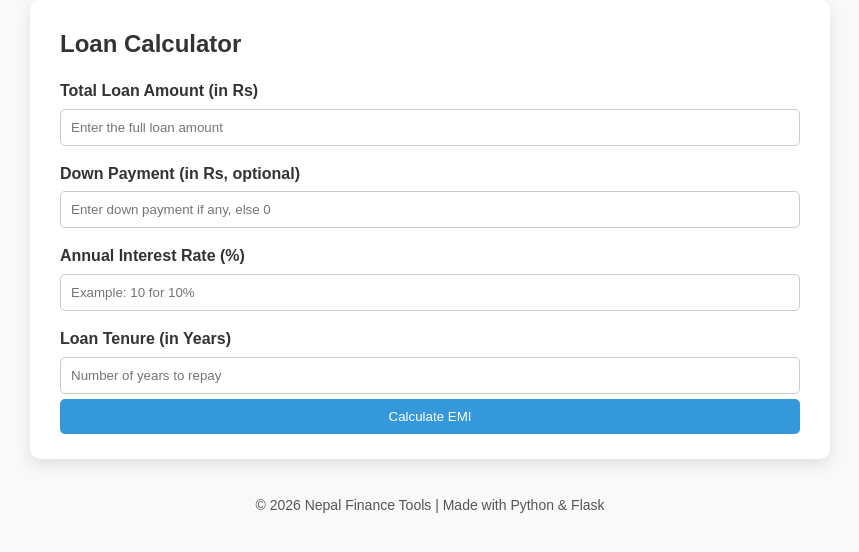
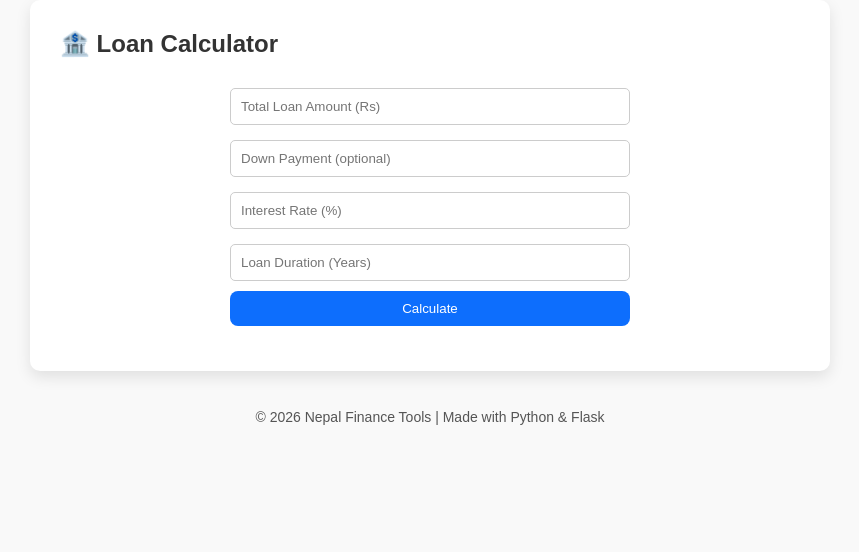
Before and after one commit to Sawbean/nepal-finance-tools, a Flask app: page /loan in a window 1280 px wide. Shown: the part 164-716 px from the top of the page, without its empty margins (210-1069 px from the left). Run offline with Flask 3, Linux system fonts and the light colour scheme.

Commit message:
Improve UI and add input summary to all tools

```diff
--- a/app.py
+++ b/app.py
@@ -13,42 +13,61 @@ def emi():
     emi_value = None
     total_payment = None
     total_interest = None
+    principal = None
+    rate = None
+    years = None
 
     if request.method == "POST":
-        # Get form data
-        P = float(request.form["principal"])
-        R = float(request.form["rate"])
-        N = float(request.form["years"]) * 12  # convert years to months
-        monthly_rate = R / (12 * 100)
+        principal = float(request.form["principal"])
+        rate = float(request.form["rate"])
+        years = float(request.form["years"])
 
-        # EMI formula
-        emi_value = round(P * monthly_rate * (1 + monthly_rate)**N / ((1 + monthly_rate)**N - 1), 2)
+        N = years * 12
+        monthly_rate = rate / (12 * 100)
+
+        emi_value = round(
+            principal * monthly_rate * (1 + monthly_rate)**N /
+            ((1 + monthly_rate)**N - 1), 2
+        )
+
         total_payment = round(emi_value * N, 2)
-        total_interest = round(total_payment - P, 2)
+        total_interest = round(total_payment - principal, 2)
 
     return render_template(
         "emi.html",
         emi=emi_value,
         total_payment=total_payment,
-        total_interest=total_interest
+        total_interest=total_interest,
+        principal=principal,
+        rate=rate,
+        years=years
     )
 @app.route("/loan", methods=["GET", "POST"])
 def loan():
     emi_value = None
     total_payment = None
     total_interest = None
+    principal = None
+    down_payment = None
     principal_after_down = None
+    rate = None
+    years = None
 
     if request.method == "POST":
-        P = float(request.form["principal"])
+        principal = float(request.form["principal"])
         down_payment = float(request.form.get("down_payment", 0))
-        principal_after_down = P - down_payment
-        R = float(request.form["rate"])
-        N = float(request.form["years"]) * 12
-        monthly_rate = R / (12 * 100)
+        principal_after_down = principal - down_payment
+        rate = float(request.form["rate"])
+        years = float(request.form["years"])
 
-        # EMI formula
-        emi_value = round(principal_after_down * monthly_rate * (1 + monthly_rate)**N / ((1 + monthly_rate)**N - 1), 2)
+        N = years * 12
+        monthly_rate = rate / (12 * 100)
+
+        emi_value = round(
+            principal_after_down * monthly_rate * (1 + monthly_rate)**N /
+            ((1 + monthly_rate)**N - 1), 2
+        )
+
         total_payment = round(emi_value * N, 2)
         total_interest = round(total_payment - principal_after_down, 2)
 
@@ -57,22 +76,35 @@ def loan():
         emi=emi_value,
         total_payment=total_payment,
         total_interest=total_interest,
-        principal_after_down=principal_after_down
+        principal=principal,
+        down_payment=down_payment,
+        principal_after_down=principal_after_down,
+        rate=rate,
+        years=years
     )
 
 @app.route("/fuel", methods=["GET", "POST"])
 def fuel():
     total_cost = None
+    distance = None
+    mileage = None
+    price = None
 
     if request.method == "POST":
         distance = float(request.form["distance"])
         mileage = float(request.form["mileage"])
         price = float(request.form["price"])
-
-        # Fuel cost formula
         total_cost = round((distance / mileage) * price, 2)
 
-    return render_template("fuel.html", total_cost=total_cost)
+    return render_template(
+        "fuel.html",
+        total_cost=total_cost,
+        distance=distance,
+        mileage=mileage,
+        price=price
+    )
+
+
 
 
 if __name__ == "__main__":
--- a/static/style.css
+++ b/static/style.css
@@ -150,3 +150,64 @@ footer {
         flex-direction: column;
     }
 }
+
+.result-box {
+    max-width: 500px;
+    margin: 30px auto;
+    padding: 20px;
+    border-radius: 12px;
+    background: #f8f9fa;
+    box-shadow: 0 6px 15px rgba(0,0,0,0.1);
+}
+
+
+.form-box {
+    max-width: 400px;
+    margin: 20px auto;
+    display: flex;
+    flex-direction: column;
+    gap: 10px;
+}
+
+.form-box input {
+    padding: 10px;
+    border-radius: 8px;
+    border: 1px solid #ccc;
+}
+
+.form-box button {
+    padding: 10px;
+    border-radius: 8px;
+    border: none;
+    background-color: #0d6efd;
+    color: white;
+    cursor: pointer;
+}
+
+.form-box button:hover {
+    background-color: #084298;
+}
+
+.result-box {
+    max-width: 500px;
+    margin: 30px auto;
+    padding: 20px;
+    border-radius: 12px;
+    background: #f8f9fa;
+    box-shadow: 0 5px 15px rgba(0,0,0,0.1);
+}
+
+.input-summary p,
+.calculation-result p {
+    margin: 6px 0;
+}
+
+.result-box h3 {
+    text-align: center;
+    margin-bottom: 15px;
+}
+
+.input-summary,
+.calculation-result {
+    margin: 10px 0;
+}
--- a/templates/loan.html
+++ b/templates/loan.html
@@ -1,31 +1,38 @@
 {% extends "base.html" %}
-
 {% block title %}Loan Calculator{% endblock %}
 
 {% block content %}
-<h2>Loan Calculator</h2>
-<form method="POST">
-    <label>Total Loan Amount (in Rs)</label>
-    <input type="number" name="principal" placeholder="Enter the full loan amount" required>
 
-    <label>Down Payment (in Rs, optional)</label>
-    <input type="number" name="down_payment" placeholder="Enter down payment if any, else 0">
+<h2>🏦 Loan Calculator</h2>
 
-    <label>Annual Interest Rate (%)</label>
-    <input type="number" name="rate" step="0.01" placeholder="Example: 10 for 10%" required>
-
-    <label>Loan Tenure (in Years)</label>
-    <input type="number" name="years" placeholder="Number of years to repay" required>
-
-    <input type="submit" value="Calculate EMI">
+<form method="POST" class="form-box">
+    <input type="number" name="principal" placeholder="Total Loan Amount (Rs)" value="{{ principal or '' }}" required>
+    <input type="number" name="down_payment" placeholder="Down Payment (optional)" value="{{ down_payment or '' }}">
+    <input type="number" step="0.01" name="rate" placeholder="Interest Rate (%)" value="{{ rate or '' }}" required>
+    <input type="number" name="years" placeholder="Loan Duration (Years)" value="{{ years or '' }}" required>
+    <button type="submit">Calculate</button>
 </form>
 
 {% if emi %}
-<div class="result">
-    <p><strong>Loan Amount after Down Payment:</strong> Rs {{ principal_after_down }}</p>
-    <p><strong>Monthly EMI:</strong> Rs {{ emi }}</p>
-    <p><strong>Total Payment:</strong> Rs {{ total_payment }}</p>
-    <p><strong>Total Interest Paid:</strong> Rs {{ total_interest }}</p>
+<div class="result-box">
+    <h3>📊 Loan Summary</h3>
+
+    <div class="input-summary">
+        <p><strong>Loan Amount:</strong> Rs. {{ principal }}</p>
+        <p><strong>Down Payment:</strong> Rs. {{ down_payment or 0 }}</p>
+        <p><strong>Amount after Down Payment:</strong> Rs. {{ principal_after_down }}</p>
+        <p><strong>Interest Rate:</strong> {{ rate }}%</p>
+        <p><strong>Duration:</strong> {{ years }} years</p>
+    </div>
+
+    <hr>
+
+    <div class="calculation-result">
+        <p><strong>Monthly EMI:</strong> Rs. {{ emi }}</p>
+        <p><strong>Total Payment:</strong> Rs. {{ total_payment }}</p>
+        <p><strong>Total Interest:</strong> Rs. {{ total_interest }}</p>
+    </div>
 </div>
 {% endif %}
+
 {% endblock %}
```
Also changed, not shown: templates/emi.html (+23 -16 lines), templates/fuel.html (+21 -13 lines).
